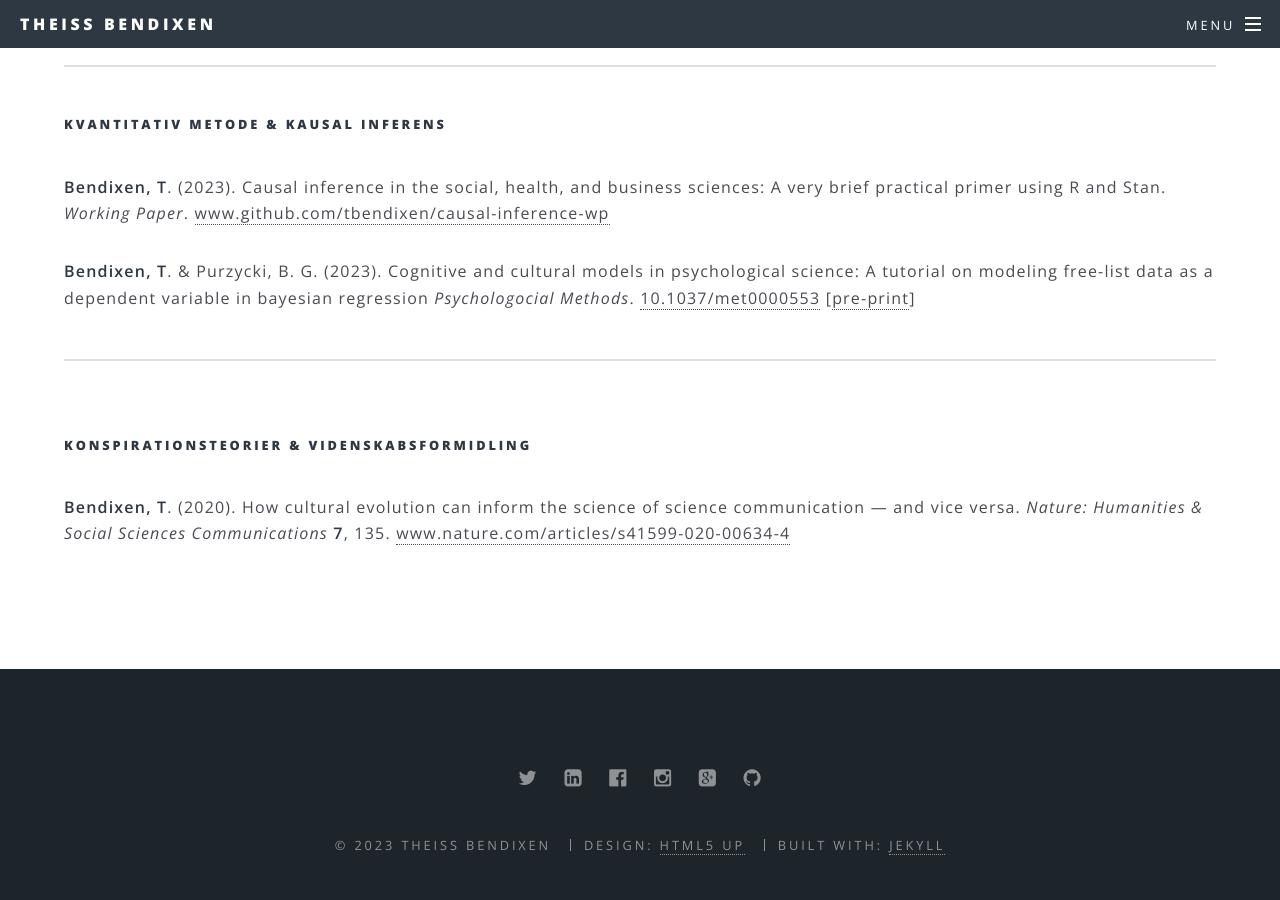
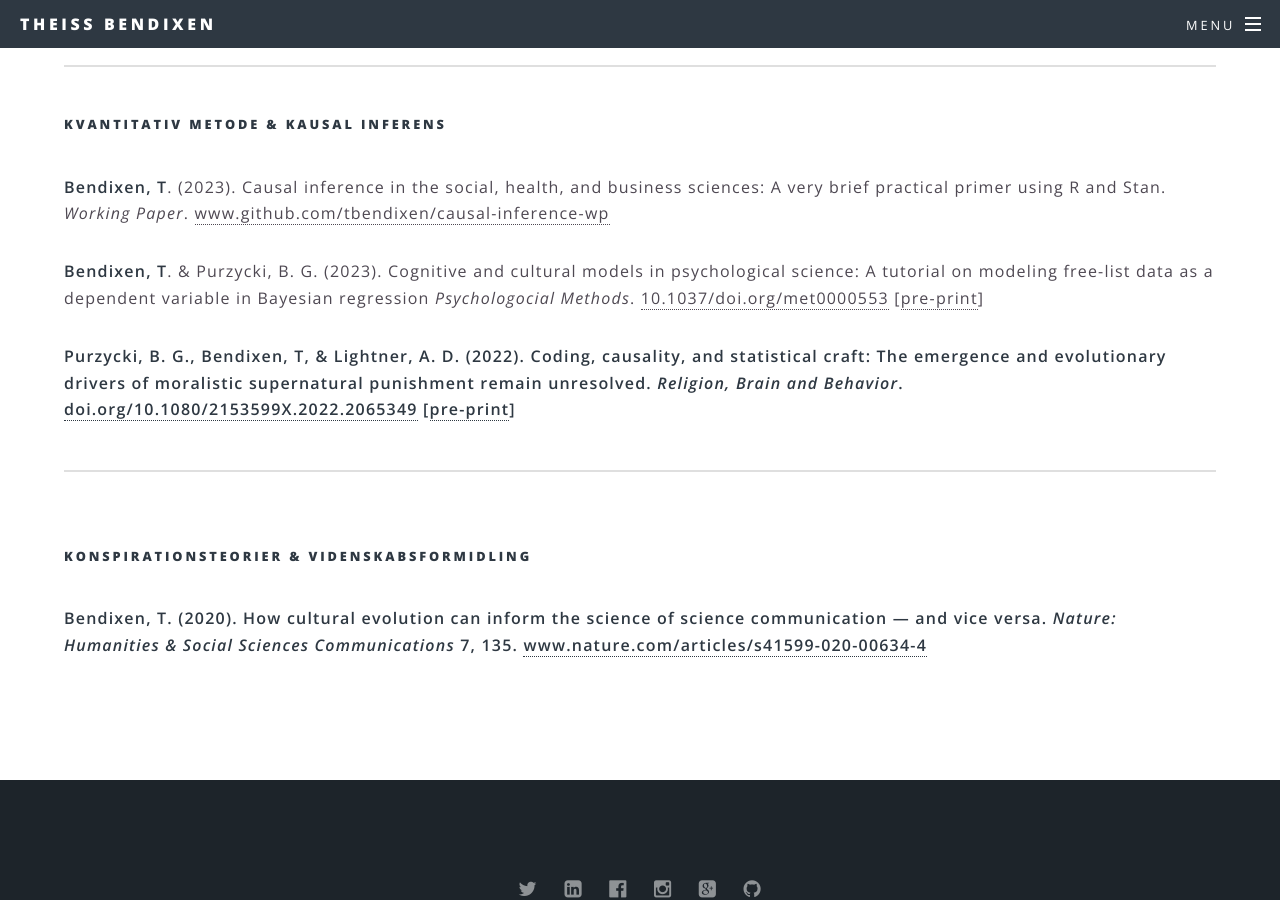
Before and after one commit to tbendixen/tbendixen.github.io, a Jekyll site: the page built from forskning.html, in a window 1280 px wide and 900 px high, scrolled down 526 px. Built offline with Jekyll 4.4.1, drawn with Linux system fonts in a browser that asks for light colours.

Commit message:
Update forskning.html

```diff
--- a/forskning.html
+++ b/forskning.html
@@ -13,8 +13,10 @@ title: Forskning
 				<br />
 				<p><b>Bendixen, T</b>. (2023). Causal inference in the social, health, and business sciences: A very brief practical primer using R and Stan.
 					<i>Working Paper</i>. <a href="https://github.com/tbendixen/causal-inference-wp">www.github.com/tbendixen/causal-inference-wp</a></p>
-				<p><b>Bendixen, T</b>. & Purzycki, B. G. (2023). Cognitive and cultural models in psychological science: A tutorial on modeling free-list data as a dependent variable in bayesian regression
-					<i>Psychologocial Methods</i>. <a href="10.1037/met0000553">10.1037/met0000553</a> [<a href="https://psyarxiv.com/4n2jm/">pre-print</a>]</p>
+				<p><b>Bendixen, T</b>. & Purzycki, B. G. (2023). Cognitive and cultural models in psychological science: A tutorial on modeling free-list data as a dependent variable in Bayesian regression
+					<i>Psychologocial Methods</i>. <a href="10.1037/met0000553">10.1037/doi.org/met0000553</a> [<a href="https://psyarxiv.com/4n2jm/">pre-print</a>]</p>
+				<p><b>Purzycki, B. G., <b>Bendixen, T</b>, & Lightner, A. D. (2022). Coding, causality, and statistical craft: The emergence and evolutionary drivers of moralistic supernatural punishment remain unresolved.
+					<i>Religion, Brain and Behavior</i>. <a href="https://doi.org/10.1080/2153599X.2022.2065349">doi.org/10.1080/2153599X.2022.2065349</a> [<a href="https://osf.io/preprints/socarxiv/qvjfp/">pre-print</a>]</p>
 				<hr />
 				<br />
 				<h5>Konspirationsteorier & Videnskabsformidling</h5>
```
